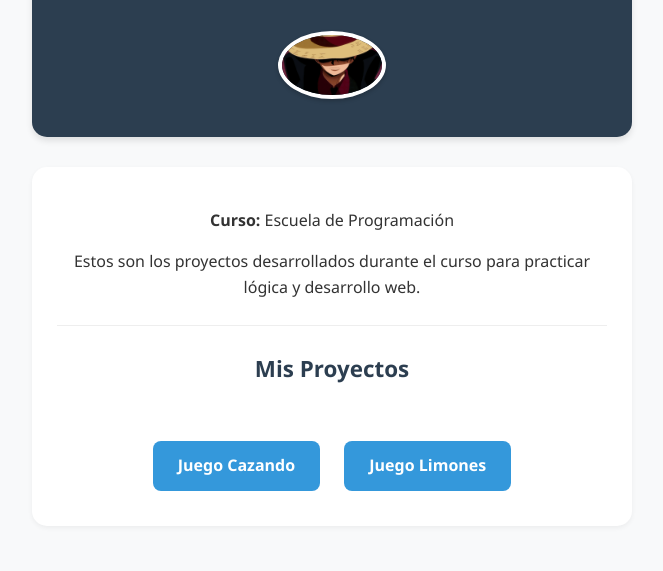
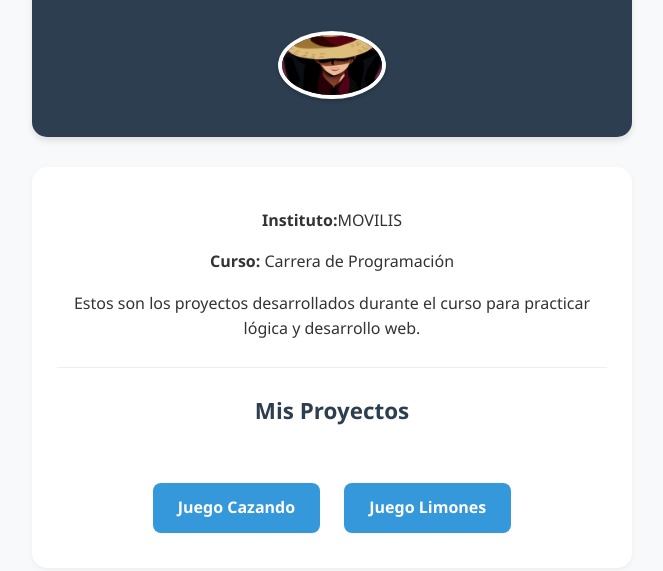
Before and after one commit to Addo1996/menu, a plain HTML site: page index.html in a window 1280 px wide. Shown: the part 193-764 px from the top of the page, without its empty margins (308-971 px from the left). Drawn offline with Linux system fonts and the light colour scheme.

Commit message:
agregando instituto

```diff
--- a/index.html
+++ b/index.html
@@ -13,7 +13,8 @@
     </header>
 
     <div class="content-section">
-        <p><strong>Curso:</strong> Escuela de Programación</p>
+        <p><strong>Instituto:</strong>MOVILIS</p>
+        <p><strong>Curso:</strong> Carrera de Programación</p>
         <p>Estos son los proyectos desarrollados durante el curso para practicar lógica y desarrollo web.</p>
 
         <hr>
```
